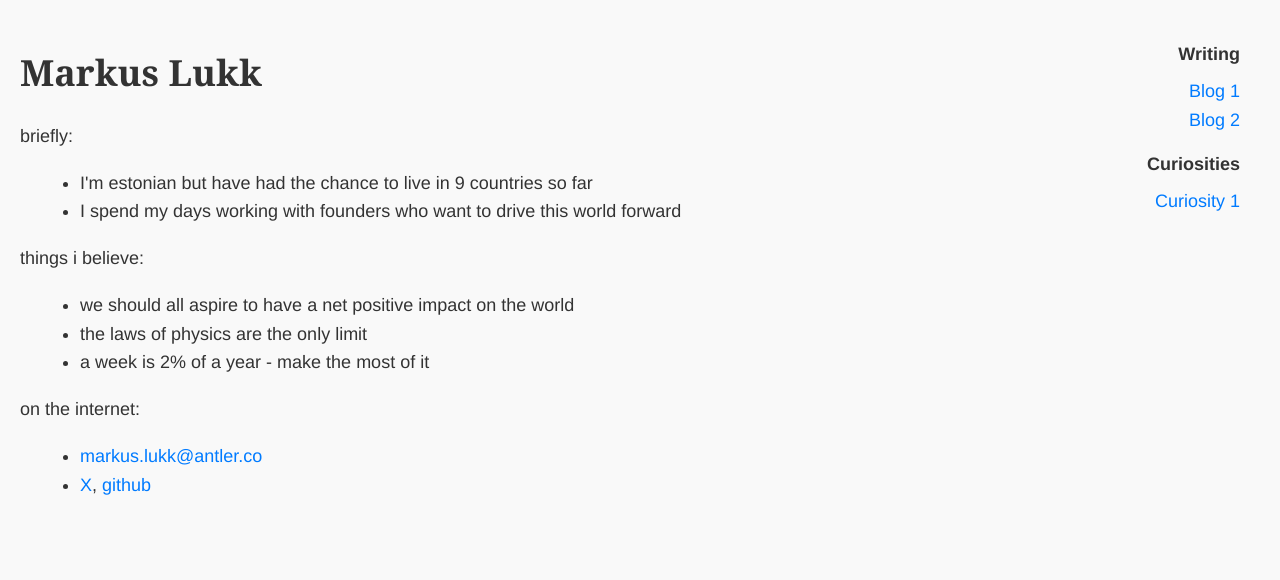
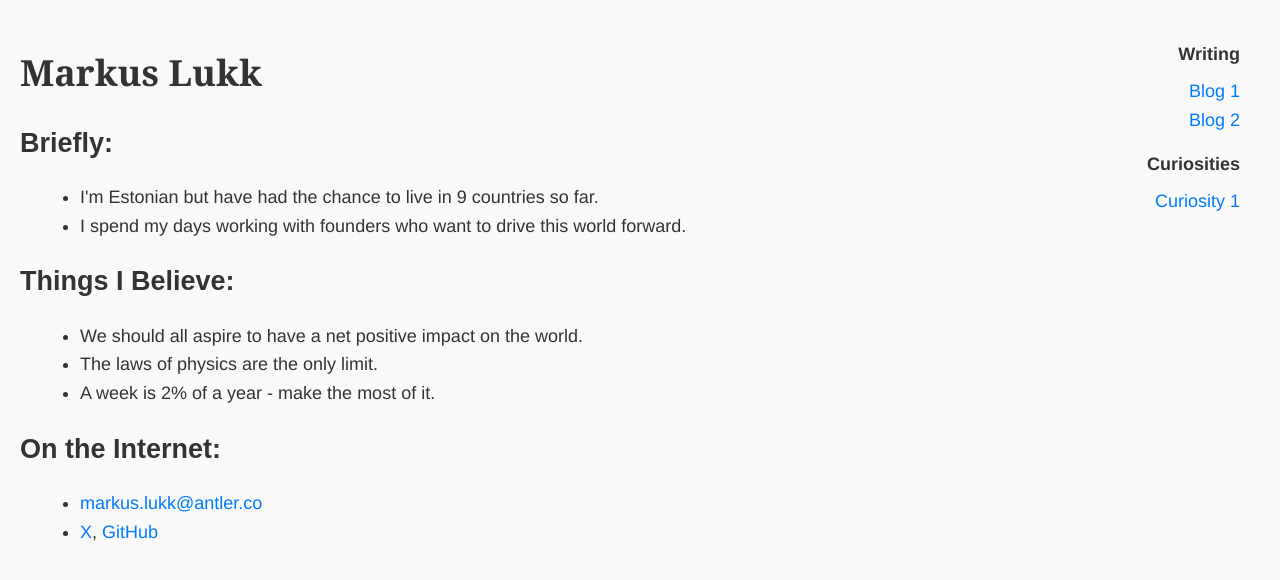
Before and after one commit to markuslukk/markuslukk.github.io, a Jekyll site: the page built from index.html, in a window 1280 px wide. Shown: the top 580 px of the page. Built offline with Jekyll 4.4.1, drawn with Linux system fonts in a browser that asks for light colours.

Commit message:
Update index.html

```diff
--- a/index.html
+++ b/index.html
@@ -11,21 +11,27 @@ layout: default
 </head>
 <body>
     <h1>Markus Lukk</h1>
-    <p>briefly:</p>
+    <section>
+        <h2>Briefly:</h2>
         <ul>
-        <li>I'm estonian but have had the chance to live in 9 countries so far</li>
-        <li>I spend my days working with founders who want to drive this world forward</li>
+            <li>I'm Estonian but have had the chance to live in 9 countries so far.</li>
+            <li>I spend my days working with founders who want to drive this world forward.</li>
         </ul>
-    <p>things i believe:</p>
+    </section>
+    <section>
+        <h2>Things I Believe:</h2>
         <ul>
-        <li>we should all aspire to have a net positive impact on the world</li>
-        <li>the laws of physics are the only limit</li>
-        <li>a week is 2% of a year - make the most of it</li>
+            <li>We should all aspire to have a net positive impact on the world.</li>
+            <li>The laws of physics are the only limit.</li>
+            <li>A week is 2% of a year - make the most of it.</li>
         </ul>
-    <p>on the internet:</p>
+    </section>
+    <section>
+        <h2>On the Internet:</h2>
         <ul>
             <li><a href="mailto:markus.lukk@antler.co">markus.lukk@antler.co</a></li>
-        <li><a href="https://x.com/markuslukk">X</a>, <a href="https://github.com/markuslukk">github</a></li>
+            <li><a href="https://x.com/markuslukk">X</a>, <a href="https://github.com/markuslukk">GitHub</a></li>
         </ul>
+    </section>
 </body>
 </html>
```
Lines whose indentation alone changed are shown as unchanged.
